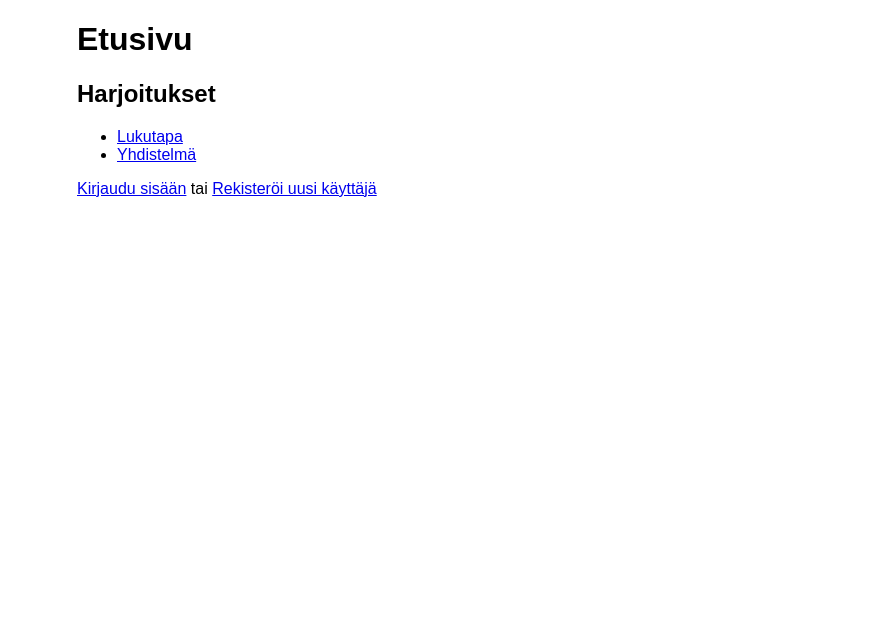
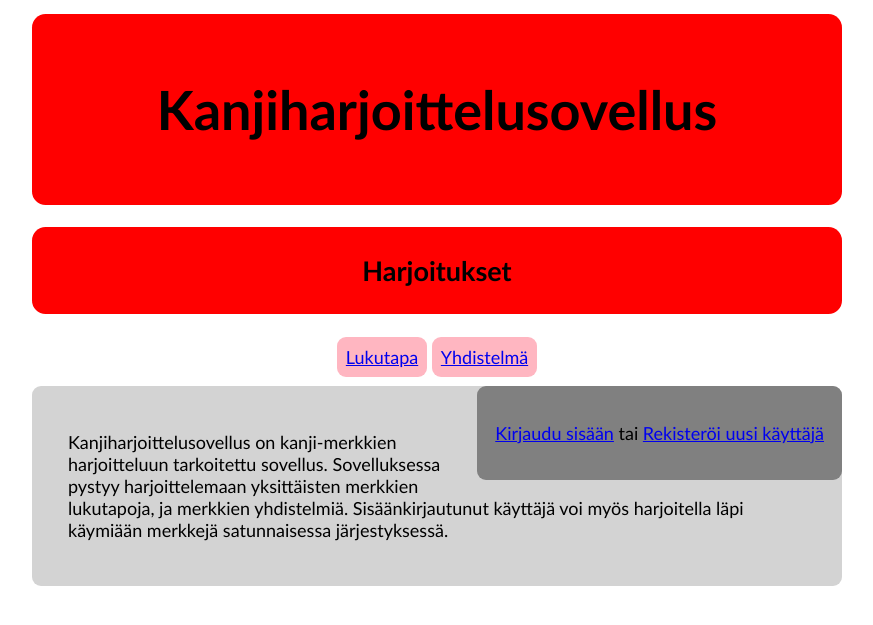
Before and after one commit to Sam0ni/Kanjiharjoittelusovellus, a Flask app: page / in a window 1280 px wide. Shown: the top 625 px of the page, without its empty margins (203-1076 px from the left). Run offline with Flask 2, Linux system fonts and the light colour scheme.

Commit message:
add index stylesheet

```diff
--- /dev/null
+++ b/static/main.css
@@ -0,0 +1,56 @@
+body {
+    margin: auto;
+    max-width: 45em;
+    font-family:'Trebuchet MS', 'Lucida Sans Unicode', 'Lucida Grande', 'Lucida Sans', Arial, sans-serif;
+    font-size: large;
+}
+
+.header {
+    background: red;
+    font-weight: bold;
+    padding: 1em 1em;
+    font-size: 1.5em;
+    border-radius: .5em;
+    margin-top: .5em;
+    text-align: center;
+}
+
+h2 {
+    background: red;
+    border-radius: .5em;
+    padding: 1em 1em;
+    text-align: center;
+}
+
+login {
+    display: block;
+    float: right;
+    background: gray;
+    padding: 1em;
+    border-radius: .5em;
+}
+
+li {
+    display: inline-block;
+    padding: 0 .5em;
+    padding: .5em;
+    background: lightpink;
+    border-radius: .5em;
+}
+
+nav li:hover {
+    background-color: rgb(145, 98, 104);
+}
+
+ul {
+    padding-left: 0;
+    margin: .5em;
+    text-align: center;
+}
+
+.content {
+    font-size: 1em;
+    background: lightgray;
+    padding: 1.5em 2em;
+    border-radius: .5em;
+}
--- a/templates/index.html
+++ b/templates/index.html
@@ -1,12 +1,17 @@
 <!DOCTYPE html>
-<link rel="stylesheet" href="main.css">
-<meta name="viewport" content="width=device-width, initial-scale=1">
+<head>
+    <title>Etusivu</title>
+    <link rel="stylesheet" href="{{ url_for('static', filename='main.css') }}">
+    <meta name="viewport" content="width=device-width, initial-scale=1" charset="utf-8">
+</head>
 
-
-<title>Etusivu</title>
 <body>
-    <h1>Etusivu</h1>
+    <div class="header">
+        <h1>Kanjiharjoittelusovellus</h1>
+    </div>
+    <div class="subhead">
         <h2>Harjoitukset</h2>
+    </div>
     <nav>
         <ul>
             <li><a href="/readexercises">Lukutapa</a></li>
@@ -17,6 +22,7 @@
         </ul>
     </nav>
 
+    <login>
         {% if session.userid %}
         <p>Olet kirjautunut käyttäjällä {{ session.username }}</p>
         <a href="/logout">Kirjaudu ulos</a>
@@ -25,4 +31,10 @@
         <p><a href="/loginpage">Kirjaudu sisään</a> tai <a href="/registerpage">Rekisteröi uusi käyttäjä</a></p>
 
         {% endif %}
+    </login>
+    <div class="content">
+        <p>Kanjiharjoittelusovellus on kanji-merkkien harjoitteluun tarkoitettu sovellus. Sovelluksessa pystyy harjoittelemaan yksittäisten merkkien lukutapoja, ja merkkien yhdistelmiä. Sisäänkirjautunut käyttäjä voi myös harjoitella läpi käymiään merkkejä satunnaisessa järjestyksessä.
+
+        </p>
+    </div>
 </body>
--- a/templates/main.css
+++ /dev/null
@@ -1,5 +0,0 @@
-body {
-    margin: auto;
-    max-width: 45em;
-    font-family: fantasy;
-}
```
Lines whose indentation alone changed are shown as unchanged.
